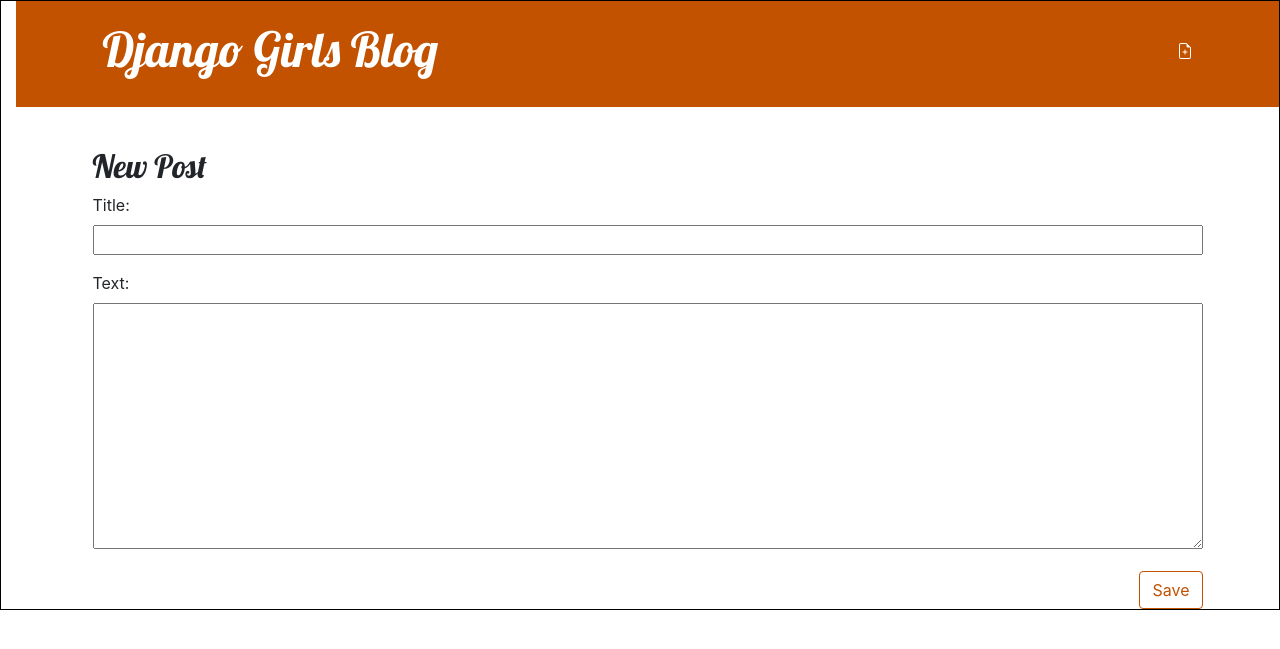
After one commit to drehan7/djangogirls, a Django app: page /post/new/ in a window 1280 px wide. The commit adds this page. Shown: the top 649 px of the page. Run offline with Django 3.2, Linux system fonts and the light colour scheme.

Commit message:
forms done; edit and post working

```diff
--- /dev/null
+++ b/mysite/blog/forms.py
@@ -0,0 +1,10 @@
+from django import forms
+
+from .models import Post
+
+
+class PostForm(forms.ModelForm):
+
+    class Meta:
+        model = Post
+        fields = ('title', 'text')
--- a/mysite/blog/static/css/blog.css
+++ b/mysite/blog/static/css/blog.css
@@ -6,6 +6,7 @@
 
 body {
   padding-left: 15px;
+  border: 1px solid black;
 }
 
 .page-header {
--- a/mysite/blog/templates/blog/base.html
+++ b/mysite/blog/templates/blog/base.html
@@ -16,6 +16,9 @@
     <body>
         <header class="page-header">
           <div class="container">
+              <a href="{% url 'post_new' %}" class="top-menu">
+                  {% include './icons/file-earmark-plus.svg' %}
+              </a>
               <h1><a href="/">Django Girls Blog</a></h1>
           </div>
         </header>
--- a/mysite/blog/templates/blog/post_detail.html
+++ b/mysite/blog/templates/blog/post_detail.html
@@ -2,6 +2,11 @@
 
 {% block content %}
     <article class="post">
+        <aside class="actions">
+            <a class="btn btn-default" href="{% url 'post_edit' pk=post.pk %}">
+                {% include './icons/pencil-fill.svg' %}
+            </a>
+        </aside>
         {% if post.published_date %}
         <time class="date">
             {{ post.published_date }}
--- /dev/null
+++ b/mysite/blog/templates/blog/post_edit.html
@@ -0,0 +1,9 @@
+{% extends 'blog/base.html' %}
+
+{% block content %}
+    <h2>New Post</h2>
+    <form method="POST" class="post-form">{% csrf_token %}
+        {{ form.as_p }}
+        <button type="submit" class="save btn btn-default">Save</button>
+    </form>
+{% endblock %}
--- a/mysite/blog/urls.py
+++ b/mysite/blog/urls.py
@@ -4,4 +4,6 @@
 urlpatterns = [
     path('', views.post_list, name='post_list'),
     path('post/<int:pk>/', views.post_detail, name='post_detail'),
+    path('post/new/', views.post_new, name='post_new'),
+    path('post/<int:pk>/edit/', views.post_edit, name='post_edit'),
 ]
--- a/mysite/blog/views.py
+++ b/mysite/blog/views.py
@@ -1,7 +1,8 @@
-from django.shortcuts import render
+from django.shortcuts import render, redirect
 from django.utils import timezone
 from django.shortcuts import render, get_object_or_404
 from .models import Post
+from .forms import PostForm
 
 # Create your views here.
 
@@ -14,3 +15,33 @@
 def post_detail(request, pk):
     post = get_object_or_404(Post, pk=pk)
     return render(request, 'blog/post_detail.html', {'post': post})
+
+
+def post_new(request):
+    if request.method == 'POST':
+        form = PostForm(request.POST)
+        if form.is_valid():
+            post = form.save(commit=False)
+            post.author = request.user
+            post.published_date = timezone.now()
+            post.save()
+            return redirect('post_detail', pk=post.pk)
+
+    else:
+        form = PostForm()
+    return render(request, 'blog/post_edit.html', {'form': form})
+
+
+def post_edit(request, pk):
+    post = get_object_or_404(Post, pk=pk)
+    if request.method == 'POST':
+        form = PostForm(request.POST, instance=post)
+        if form.is_valid():
+            post = form.save(commit=False)
+            post.author = request.user
+            post.published_date = timezone.now()
+            post.save()
+            return redirect('post_detail', pk=post.pk)
+    else:
+        form = PostForm(instance=post)
+    return render(request, 'blog/post_edit.html', {'form': form})
```
Also changed, not shown: mysite/blog/templates/blog/icons/file-earmark-plus.svg (added), mysite/blog/templates/blog/icons/pencil-fill.svg (added).
